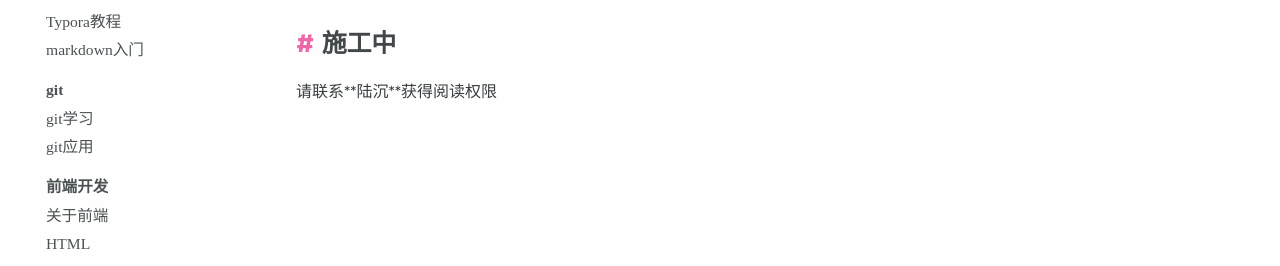
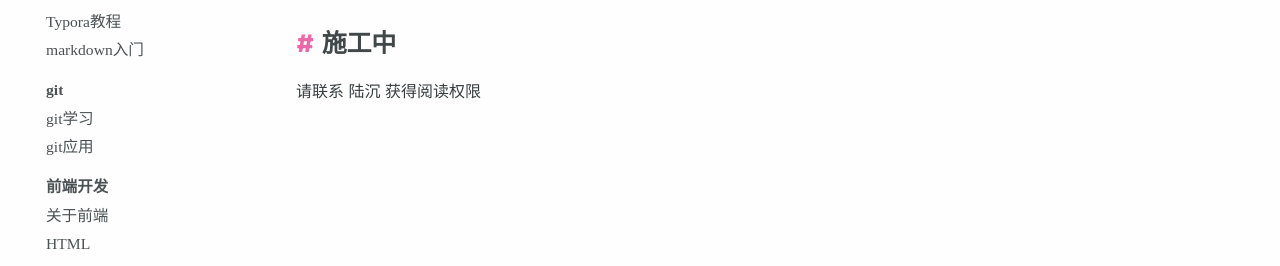
Before and after one commit to Lucien-Joelle/notebook, an MkDocs documentation site: the page built from docs/技术积累/登录&鉴权.md, in a window 1280 px wide. Shown: the part 207-473 px from the top of the page. Built offline with MkDocs 1.6.1 and Material for MkDocs 9.7.7, drawn with Linux system fonts in a browser that asks for light colours; some web fonts are replaced.

```diff
--- a/docs/技术积累/登录&鉴权.md
+++ b/docs/技术积累/登录&鉴权.md
@@ -1,3 +1,3 @@
 ## 施工中
 
-请联系**陆沉**获得阅读权限
+请联系 陆沉 获得阅读权限
```
